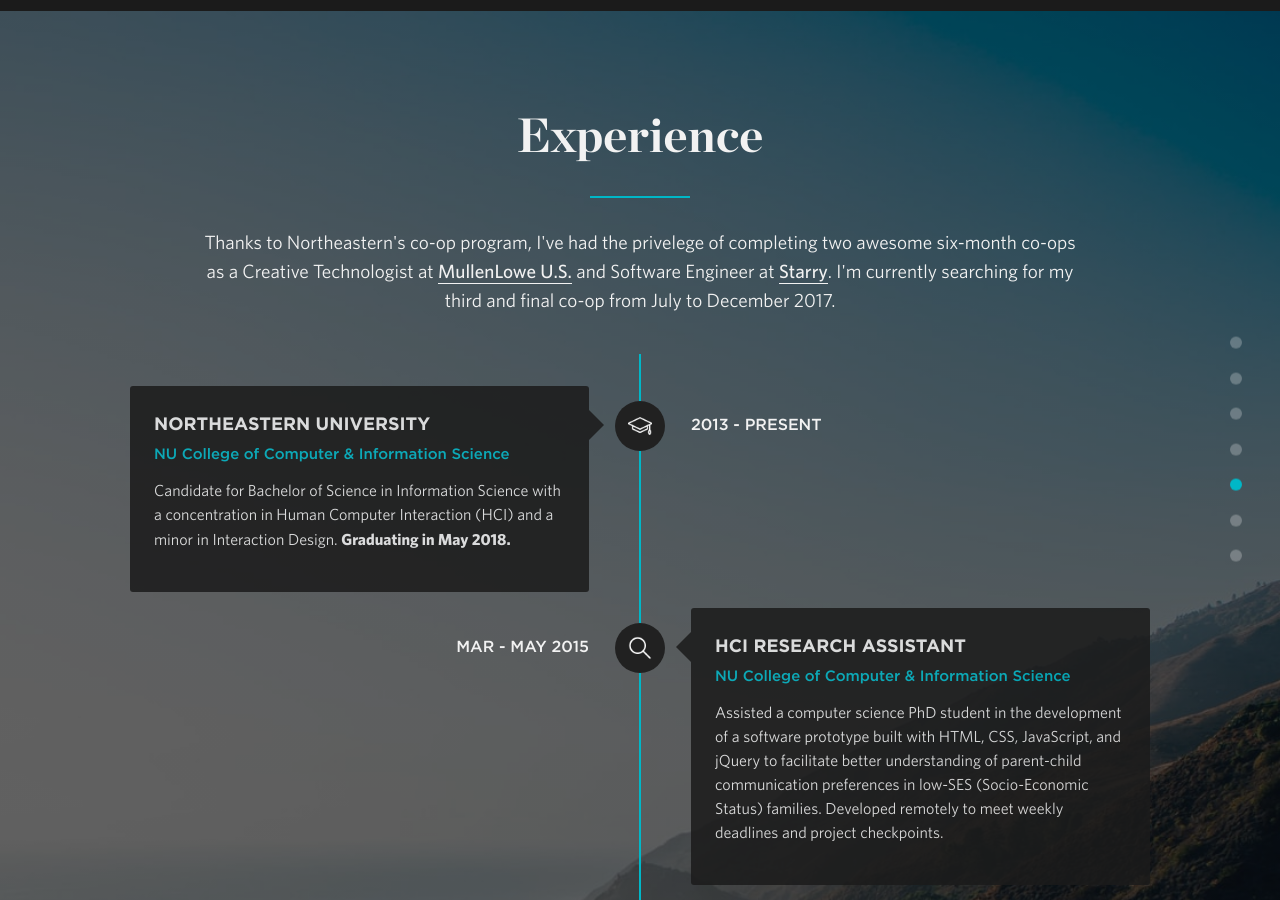
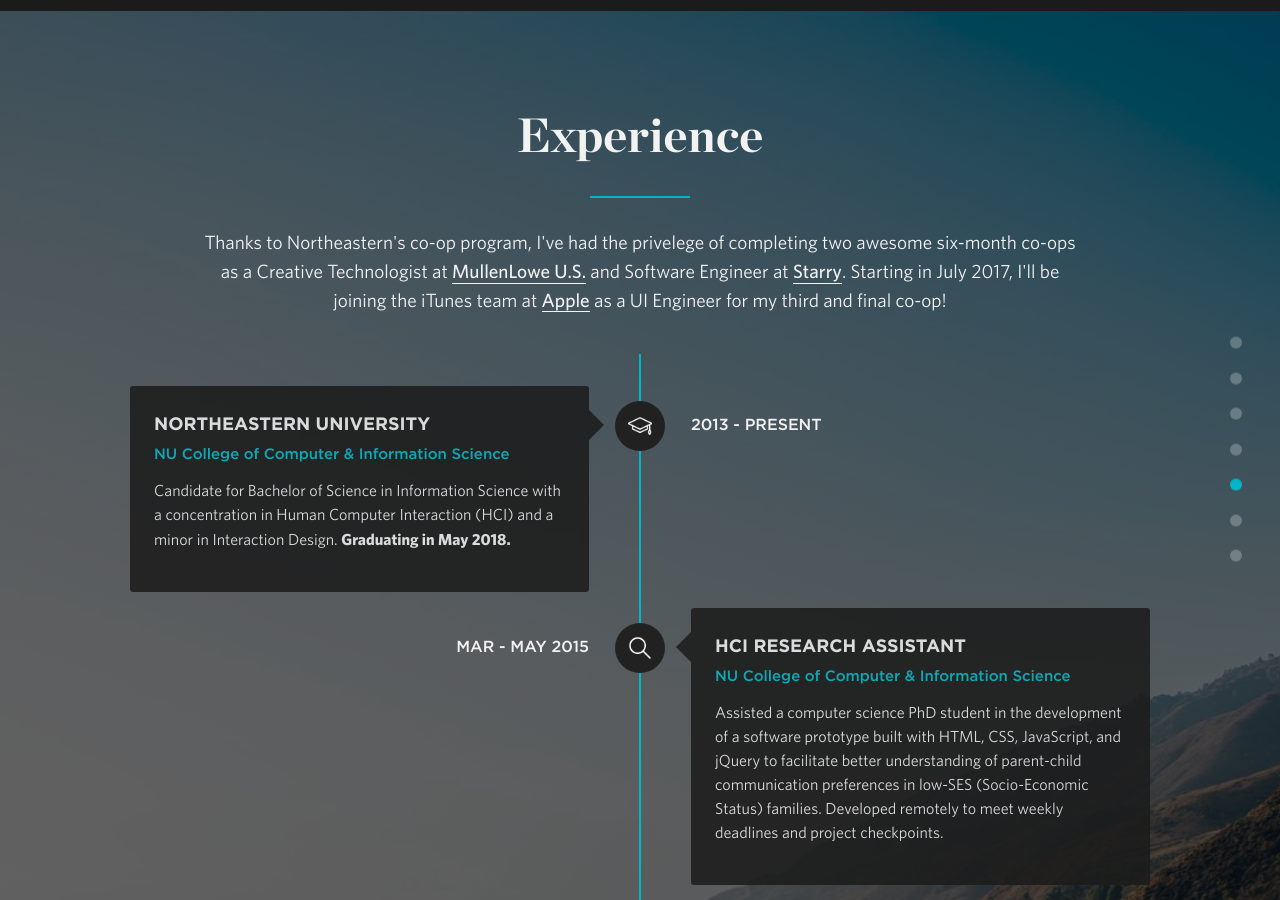
Before and after one commit to bchiang7/bchiang7.github.io, a Jekyll site: the page built from index.html, in a window 1280 px wide and 900 px high, scrolled down 3352 px. Built offline with Jekyll 4.4.1, drawn with Linux system fonts in a browser that asks for light colours; nearby versions of some CDN libraries; some of the changed text lies outside the part shown.

```diff
--- a/_includes/experience.html
+++ b/_includes/experience.html
@@ -8,7 +8,7 @@
       <div class="center">
         <h1 class="section-heading">Experience</h1>
         <span class="divider center"></span>
-        <p class="experience-description">Thanks to Northeastern's co-op program, I've had the privelege of completing two awesome six-month co-ops as a Creative Technologist at <a href="http://us.mullenlowe.com/" target="_blank">MullenLowe U.S.</a> and Software Engineer at <a href="https://starry.com/" target="_blank">Starry</a>. I'm currently searching for my third and final co-op from July to December 2017.</p>
+        <p class="experience-description">Thanks to Northeastern's co-op program, I've had the privelege of completing two awesome six-month co-ops as a Creative Technologist at <a href="http://us.mullenlowe.com/" target="_blank">MullenLowe U.S.</a> and Software Engineer at <a href="https://starry.com/" target="_blank">Starry</a>. Starting in July 2017, I'll be joining the iTunes team at <a href="https://apple.com/" target="_blank">Apple</a> as a UI Engineer for my third and final co-op!</p>
       </div>
       <div class="experience-wrapper">
         <div id="timeline">
```
Also changed, not shown: _data/timeline.yml (+15 -1 lines).
